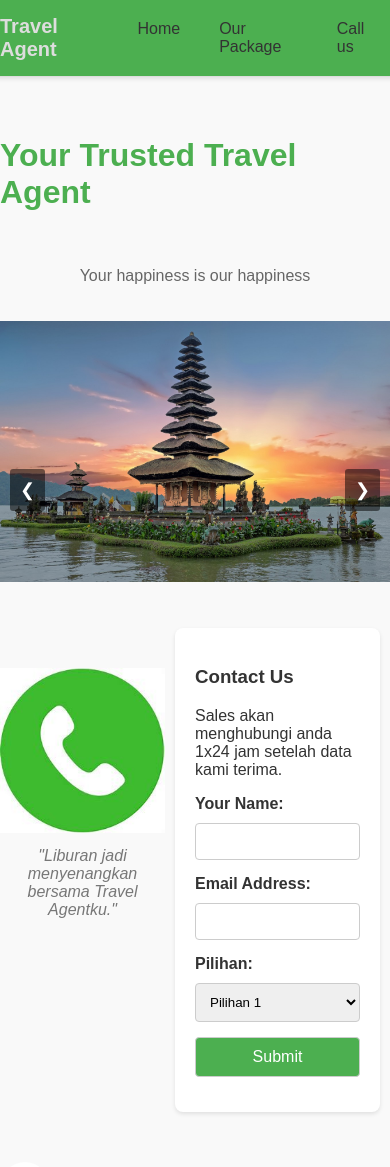
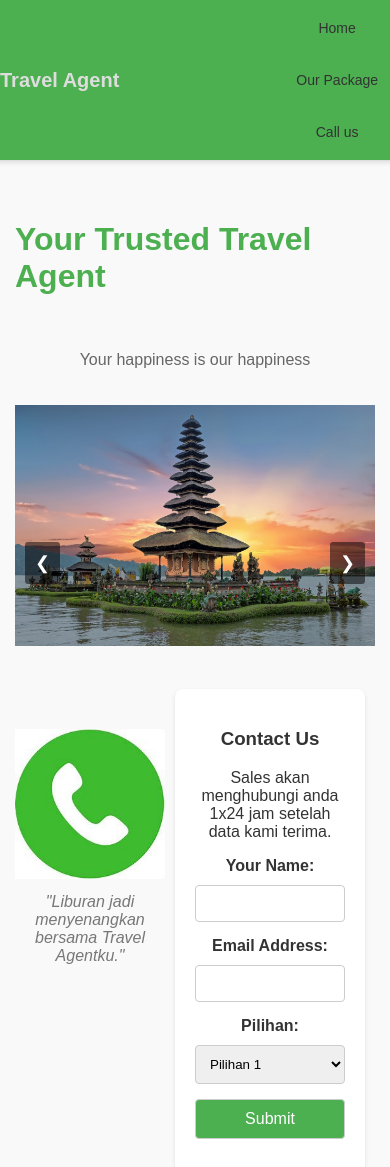
Before and after one commit to revou-fundamental-course/22-jul-24-ifs21045-itdel, a plain HTML site: page index.html in a window 390 px wide. Shown: the top 1167 px of the page. Drawn offline with Linux system fonts and the light colour scheme.

Commit message:
Pelengkapan Project

```diff
--- a/CSS/style.css
+++ b/CSS/style.css
@@ -20,6 +20,55 @@ nav {
   background-color: #4CAF50;
   box-shadow: 0 2px 4px rgba(0, 0, 0, 0.1);
 }
+@media (max-width: 768px) {
+  .nav-container {
+    flex-direction: column;
+    align-items: center;
+  }
+
+  .nav-item {
+    padding: 10px;
+  }
+
+  .slider img {
+    width: 100%;
+    height: auto;
+  }
+
+  .content, .info-section, .our-package, .packages, .closing-argument {
+    text-align: center;
+  }
+
+  .contact-form {
+    width: 90%;
+    margin: 0 auto;
+  }
+
+  .packages {
+    display: flex;
+    flex-direction: column;
+    gap: 10px;
+  }
+
+  .package-item {
+    padding: 10px;
+  }
+}
+
+@media (max-width: 480px) {
+  .logo-icon {
+    font-size: 18px;
+  }
+
+  .nav-item {
+    font-size: 14px;
+  }
+
+  .profile-image {
+    width: 100%;
+    height: auto;
+  }
+}
 
 header {
   display: flex;
@@ -41,6 +90,7 @@ header {
 
 .nav-container {
   display: flex;
+  gap: 20px;
 }
 
 .nav-item {
@@ -60,6 +110,7 @@ main {
   max-width: 1000px;
   width: 100%;
   padding: 20px 15px;
+  box-sizing: border-box;
 }
 
 h1 {
```
